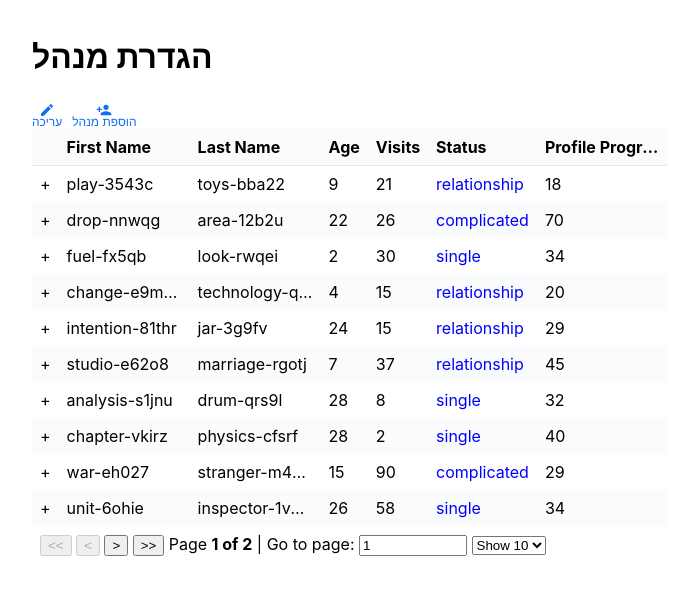
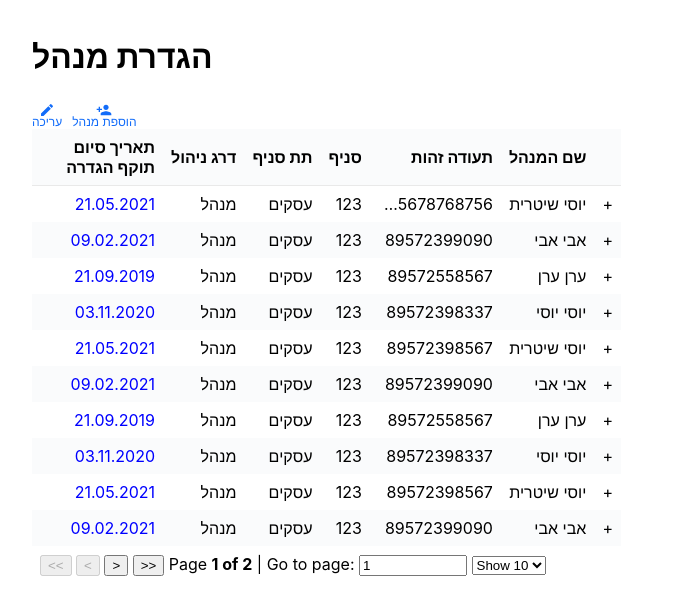
Before and after one commit to stephanmoveo/leumi-ui-1, a React (Create React App) app: page / in a window 1280 px wide. Shown: the top 614 px of the page, without its empty margins (288-987 px from the left). Built offline with nearby package versions, Linux system fonts and the light colour scheme.

Commit message:
confirm/cancel btn

```diff
--- a/src/components/Data/MokeJson.jsx
+++ b/src/components/Data/MokeJson.jsx
@@ -3,24 +3,52 @@ const rendomId = () => {
   return id;
 };
 
-export const mokeJson = [
+export const columnDataaa = [
+  {
+    Header: "שם המנהל",
+    accessor: "שם",
+    type:'string'
+  },
+  {
+    Header: "תעודה זהות",
+    accessor: "תז",
+    type:'string'
+  },
+  {
+    Header: "סניף",
+    accessor: "סניף",
+    isSortable: true,
+    type:'string'
+  },
+  {
+    Header: "תת סניף",
+    accessor: "תת",
+    type:'string'
+  },
+  {
+    Header: "דרג ניהול",
+    accessor: "דרג",
+    editable: false,
+    type:'string'
+
+  },
+  {
+    Header: "תאריך סיום תוקף הגדרה",
+    accessor: "תאריך",
+    isLink: true,
+    type:'date'
+  },
+];
+
+export const mokeJsonData = [
   {
     id: rendomId(),
-    firstName: "play-3543c",
-    lastName: "toys-bba22",
-    age: 9,
-    visits: 21,
-    progress: 18,
-    status: "relationship",
-  },
-  {
-    id: rendomId(),
-    firstName: "drop-nnwqg",
-    lastName: "area-12b2u",
-    age: 22,
-    visits: 26,
-    progress: 70,
-    status: "complicated",
+    שם: "יוסי שיטרית",
+    תז: "895723985678768756",
+    סניף: 123,
+    תת: "עסקים",
+    דרג: "מנהל",
+    תאריך: "21.05.2021",
     addInfo: [
       {
         adress: "tel aviv",
@@ -31,194 +59,187 @@ export const mokeJson = [
   },
   {
     id: rendomId(),
-    firstName: "fuel-fx5qb",
-    lastName: "look-rwqei",
-    age: 2,
-    visits: 30,
-    progress: 34,
-    status: "single",
+    שם: "אבי אבי",
+    תז: "89572399090",
+    סניף: 123,
+    תת: "עסקים",
+    דרג: "מנהל",
+    תאריך: "09.02.2021",
   },
   {
     id: rendomId(),
-    firstName: "change-e9mcd",
-    lastName: "technology-qt2jzjhvjhvjhvjhvjhvbj",
-    age: 4,
-    visits: 15,
-    progress: 20,
-    status: "relationship",
+    שם: "ערן ערן",
+    תז: "89572558567",
+    סניף: 123,
+    תת: "עסקים",
+    דרג: "מנהל",
+    תאריך: "21.09.2019",
   },
   {
     id: rendomId(),
-    firstName: "intention-81thr",
-    lastName: "jar-3g9fv",
-    age: 24,
-    visits: 15,
-    progress: 29,
-    status: "relationship",
+    שם: "יוסי יוסי",
+    תז: "89572398337",
+    סניף: 123,
+    תת: "עסקים",
+    דרג: "מנהל",
+    תאריך: "03.11.2020",
   },
   {
     id: rendomId(),
-    firstName: "studio-e62o8",
-    lastName: "marriage-rgotj",
-    age: 7,
-    visits: 37,
-    progress: 45,
-    status: "relationship",
+    שם: "יוסי שיטרית",
+    תז: "89572398567",
+    סניף: 123,
+    תת: "עסקים",
+    דרג: "מנהל",
+    תאריך: "21.05.2021",
+    addInfo: [
+      {
+        adress: "tel aviv",
+        country: "israel",
+        date: "12/9/2021",
+      },
+    ],
   },
   {
     id: rendomId(),
-    firstName: "analysis-s1jnu",
-    lastName: "drum-qrs9l",
-    age: 28,
-    visits: 8,
-    progress: 32,
-    status: "single",
+    שם: "אבי אבי",
+    תז: "89572399090",
+    סניף: 123,
+    תת: "עסקים",
+    דרג: "מנהל",
+    תאריך: "09.02.2021",
   },
   {
     id: rendomId(),
-    firstName: "chapter-vkirz",
-    lastName: "physics-cfsrf",
-    age: 28,
-    visits: 2,
-    progress: 40,
-    status: "single",
+    שם: "ערן ערן",
+    תז: "89572558567",
+    סניף: 123,
+    תת: "עסקים",
+    דרג: "מנהל",
+    תאריך: "21.09.2019",
   },
   {
     id: rendomId(),
-    firstName: "war-eh027",
-    lastName: "stranger-m4g6y",
-    age: 15,
-    visits: 90,
-    progress: 29,
-    status: "complicated",
+    שם: "יוסי יוסי",
+    תז: "89572398337",
+    סניף: 123,
+    תת: "עסקים",
+    דרג: "מנהל",
+    תאריך: "03.11.2020",
   },
   {
     id: rendomId(),
-    firstName: "unit-6ohie",
-    lastName: "inspector-1vavd",
-    age: 26,
-    visits: 58,
-    progress: 34,
-    status: "single",
+    שם: "יוסי שיטרית",
+    תז: "89572398567",
+    סניף: 123,
+    תת: "עסקים",
+    דרג: "מנהל",
+    תאריך: "21.05.2021",
+    addInfo: [
+      {
+        adress: "tel aviv",
+        country: "israel",
+        date: "12/9/2021",
+      },
+    ],
   },
   {
     id: rendomId(),
-    firstName: "expansion-mnokz",
-    lastName: "obligation-y3itu",
-    age: 21,
-    visits: 53,
-    progress: 75,
-    status: "complicated",
+    שם: "אבי אבי",
+    תז: "89572399090",
+    סניף: 123,
+    תת: "עסקים",
+    דרג: "מנהל",
+    תאריך: "09.02.2021",
   },
   {
     id: rendomId(),
-    firstName: "significance-b0uaf",
-    lastName: "judgment-l7jbg",
-    age: 14,
-    visits: 79,
-    progress: 60,
-    status: "single",
+    שם: "ערן ערן",
+    תז: "89572558567",
+    סניף: 123,
+    תת: "עסקים",
+    דרג: "מנהל",
+    תאריך: "21.09.2019",
   },
   {
     id: rendomId(),
-    firstName: "technology-ss1cr",
-    lastName: "bears-lc7pd",
-    age: 22,
-    visits: 40,
-    progress: 12,
-    status: "relationship",
+    שם: "יוסי יוסי",
+    תז: "89572398337",
+    סניף: 123,
+    תת: "עסקים",
+    דרג: "מנהל",
+    תאריך: "03.11.2020",
   },
   {
     id: rendomId(),
-    firstName: "bell-nhylc",
-    lastName: "sleet-w9jxu",
-    age: 13,
-    visits: 83,
-    progress: 62,
-    status: "complicated",
+    שם: "יוסי שיטרית",
+    תז: "89572398567",
+    סניף: 123,
+    תת: "עסקים",
+    דרג: "מנהל",
+    תאריך: "21.05.2021",
+    addInfo: [
+      {
+        adress: "tel aviv",
+        country: "israel",
+        date: "12/9/2021",
+      },
+    ],
   },
   {
     id: rendomId(),
-    firstName: "wire-v3pnr",
-    lastName: "toothbrush-thlrg",
-    age: 6,
-    visits: 14,
-    progress: 18,
-    status: "complicated",
+    שם: "אבי אבי",
+    תז: "89572399090",
+    סניף: 123,
+    תת: "עסקים",
+    דרג: "מנהל",
+    תאריך: "09.02.2021",
   },
   {
     id: rendomId(),
-    firstName: "money-vmajw",
-    lastName: "stretch-fguas",
-    age: 1,
-    visits: 2,
-    progress: 72,
-    status: "single",
+    שם: "ערן ערן",
+    תז: "89572558567",
+    סניף: 123,
+    תת: "עסקים",
+    דרג: "מנהל",
+    תאריך: "21.09.2019",
   },
   {
     id: rendomId(),
-    firstName: "height-nags6",
-    lastName: "assistant-x8l4k",
-    age: 18,
-    visits: 19,
-    progress: 91,
-    status: "single",
-  },
-  {
-    id: rendomId(),
-    firstName: "market-jd0p5",
-    lastName: "snail-sz3ym",
-    age: 5,
-    visits: 72,
-    progress: 67,
-    status: "single",
-  },
-  {
-    id: rendomId(),
-    firstName: "maid-wmdwk",
-    lastName: "lunch-a52qh",
-    age: 0,
-    visits: 33,
-    progress: 35,
-    status: "complicated",
-  },
-  {
-    id: rendomId(),
-    firstName: "rhythm-4qhea",
-    lastName: "cast-cb4fe",
-    age: 3,
-    visits: 50,
-    progress: 60,
-    status: "single",
+    שם: "יוסי יוסי",
+    תז: "89572398337",
+    סניף: 123,
+    תת: "עסקים",
+    דרג: "מנהל",
+    תאריך: "03.11.2020",
   },
 ];
 
-
-export const columnData = [
-  {
-    Header: "First Name",
-    accessor: "firstName",
-  },
-  {
-    Header: "Last Name",
-    accessor: "lastName",
-  },
-  {
-    Header: "Age",
-    accessor: "age",
-  },
-  {
-    Header: "Visits",
-    accessor: "visits",
-  },
-  {
-    Header: "Status",
-    accessor: "status",
-    isLink: true,
-  },
-  {
-    Header: "Profile Progress",
-    accessor: "progress",
-    editable: false,
-  },
-];
+// export const columnData = [
+//   {
+//     Header: "First Name",
+//     accessor: "firstName",
+//   },
+//   {
+//     Header: "Last Name",
+//     accessor: "lastName",
+//   },
+//   {
+//     Header: "Age",
+//     accessor: "age",
+//   },
+//   {
+//     Header: "Visits",
+//     accessor: "visits",
+//   },
+//   {
+//     Header: "Status",
+//     accessor: "status",
+//     isLink: true,
+//   },
+//   {
+//     Header: "Profile Progress",
+//     accessor: "progress",
+//     editable: false,
+//   },
+// ];
--- a/src/components/Table1/EditableCell.jsx
+++ b/src/components/Table1/EditableCell.jsx
@@ -1,10 +1,9 @@
 import React from "react";
-
 
 const EditableCell = ({
   value: initialValue,
   row: { index },
-    column: { id, editable },
+  column: { id, editable, type },
   updateMyData,
 }) => {
   const [value, setValue] = React.useState(initialValue);
@@ -19,11 +18,19 @@ const EditableCell = ({
   React.useEffect(() => {
     setValue(initialValue);
   }, [initialValue]);
-
+  if (type === "date")
+    return (
+      <input
+        type="date"
+        disabled={editable === false}
+        value={value}
+        onChange={onChange}
+        onBlur={onBlur}
+      />
+    );
   return (
     <input
       disabled={editable === false}
-        className="edit-input"
       value={value}
       onChange={onChange}
       onBlur={onBlur}
@@ -31,4 +38,4 @@ const EditableCell = ({
   );
 };
 
-  export default EditableCell
+export default EditableCell;
--- a/src/components/Table1/FooterBtn.jsx
+++ b/src/components/Table1/FooterBtn.jsx
@@ -3,13 +3,15 @@ import { PrimaryButton, OutlineButton } from "../StyledComponents/Buttons";
 
 export default function FooterBtn({
   setisEditable,
-  resetData,
   setIsinEditMode,
+  originalData,
+  setData
 }) {
   const confirm = () => {
     setisEditable("Cell2");
     setIsinEditMode(false);
   };
+  const resetData = () => setData(originalData);
 
   return (
     <div>
--- a/src/components/Table1/Styledtable.jsx
+++ b/src/components/Table1/Styledtable.jsx
@@ -1,17 +1,17 @@
 import React from "react";
 import Styles from "./Styles";
-import { mokeJson, columnData } from "../Data/MokeJson";
+import { columnDataaa, mokeJsonData } from "../Data/MokeJson";
 import { FlexDiv } from "../StyledComponents/EditBtn";
 import HighlightOffIcon from "@mui/icons-material/HighlightOff";
 import Table from "./Table";
 
 function StyledTable() {
-  const [data, setData] = React.useState(mokeJson);
-  const [datatoColumns, setDatatoColumns] = React.useState(columnData.slice(1));
-  const [originalData] = React.useState(mokeJson);
+  const [data, setData] = React.useState(mokeJsonData);
+  const [datatoColumns, setDatatoColumns] = React.useState(
+    columnDataaa.slice(1)
+  );
+  const [originalData] = React.useState(mokeJsonData);
   const [skipPageReset, setSkipPageReset] = React.useState(false);
-
-
 
   const deleteRow = (id) => {
     data.splice(id, 1);
@@ -33,8 +33,8 @@ function StyledTable() {
         },
       },
       {
-        Header: columnData[0].Header,
-        accessor: columnData[0].accessor,
+        Header: columnDataaa[0].Header,
+        accessor: columnDataaa[0].accessor,
         Cell: ({ value, row }) => {
           return (
             <FlexDiv>
@@ -49,7 +49,7 @@ function StyledTable() {
           );
         },
       },
-      ...datatoColumns
+      ...datatoColumns,
     ],
     []
   );
@@ -72,7 +72,7 @@ function StyledTable() {
     setSkipPageReset(false);
   }, [data]);
 
-  const resetData = () => setData(originalData);
+  // const resetData = () => setData(originalData);
 
   const renderRowSubComponent = React.useCallback(
     ({ row }) => ({
@@ -86,11 +86,12 @@ function StyledTable() {
       <Table
         columns={columns}
         data={data}
+        originalData={originalData}
         setData={setData}
         updateMyData={updateMyData}
         skipPageReset={skipPageReset}
         renderRowSubComponent={renderRowSubComponent}
-        resetData={resetData}
+        setData={setData}
       />
     </Styles>
   );
--- a/src/components/Table1/Styles.jsx
+++ b/src/components/Table1/Styles.jsx
@@ -7,6 +7,7 @@ const Styles = styled.div`
   position: relative;
   table {
     border-spacing: 0;
+    direction: rtl;
     thead {
       background-color: #fafbfc;
 
@@ -32,14 +33,16 @@ const Styles = styled.div`
         background-color: #f1f4f9;
       }
     }
-
+    td {
+      overflow: hidden;
+      text-overflow: ellipsis;
+      white-space: nowrap;
+    }
     th,
     td {
       margin: 0;
       padding: 0.5rem;
-      overflow: hidden;
-      text-overflow: ellipsis;
-      white-space: nowrap;
+      text-align: right;
       max-width: 115px;
 
       :last-child {
--- a/src/components/Table1/Table.jsx
+++ b/src/components/Table1/Table.jsx
@@ -18,7 +18,7 @@ function Table({
   updateMyData,
   skipPageReset,
   renderRowSubComponent,
-  resetData,
+  originalData,
 }) {
   const [isEditable, setisEditable] = React.useState("Cell2");
   const [isinEditMode, setIsinEditMode] = React.useState(false);
@@ -75,9 +75,10 @@ function Table({
       </div>
       {isinEditMode && (
         <FooterBtn
+          setData={setData}
           setisEditable={setisEditable}
           setIsinEditMode={setIsinEditMode}
-          resetData={resetData}
+          originalData={originalData}
         />
       )}
       <TablePagination
--- a/src/components/Table1/TableEditBtn.jsx
+++ b/src/components/Table1/TableEditBtn.jsx
@@ -2,8 +2,6 @@ import React from "react";
 import { EditBtn, FlexDiv } from "../StyledComponents/EditBtn.jsx";
 import EditIcon from "@mui/icons-material/Edit";
 import PersonAddIcon from "@mui/icons-material/PersonAdd";
-import Tooltip from "@mui/material/Tooltip";
-import { makeStyles } from "@mui/styles";
 import ToolTip from "./ToolTip";
 
 export default function TableEditBtn({
@@ -13,7 +11,7 @@ export default function TableEditBtn({
   isEditable,
   data,
   setIsinEditMode,
-  isinEditMode,
+  isinEditMode
 }) {
   const addRow = (columns) => {
     const obj = {};
@@ -31,13 +29,7 @@ export default function TableEditBtn({
       setData([...data]);
     }
   };
-  const useTooltipStyles = makeStyles(() => ({
-    tooltip: {
-      marginBottom: "3px !important",
-    },
-  }));
 
-  const classes = useTooltipStyles();
   return (
     <FlexDiv>
       <ToolTip
```
Lines whose indentation alone changed are shown as unchanged.
